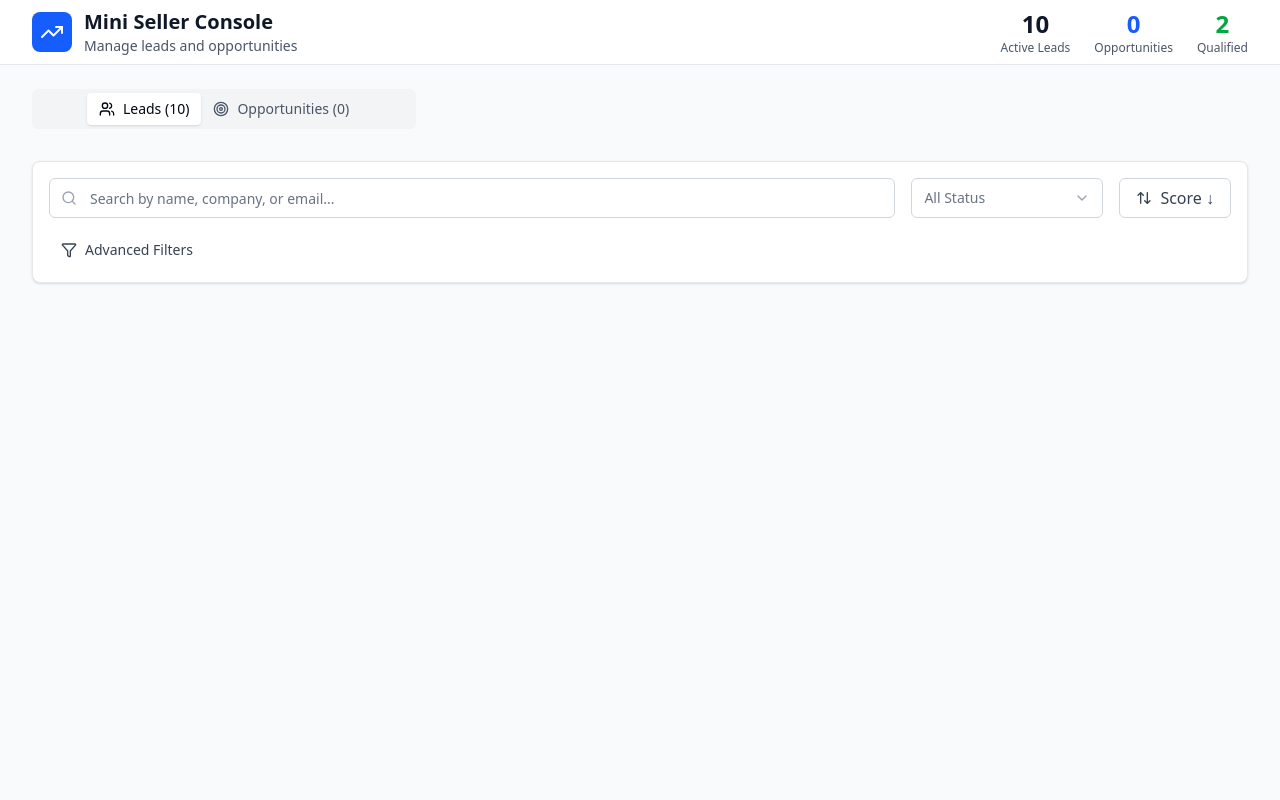
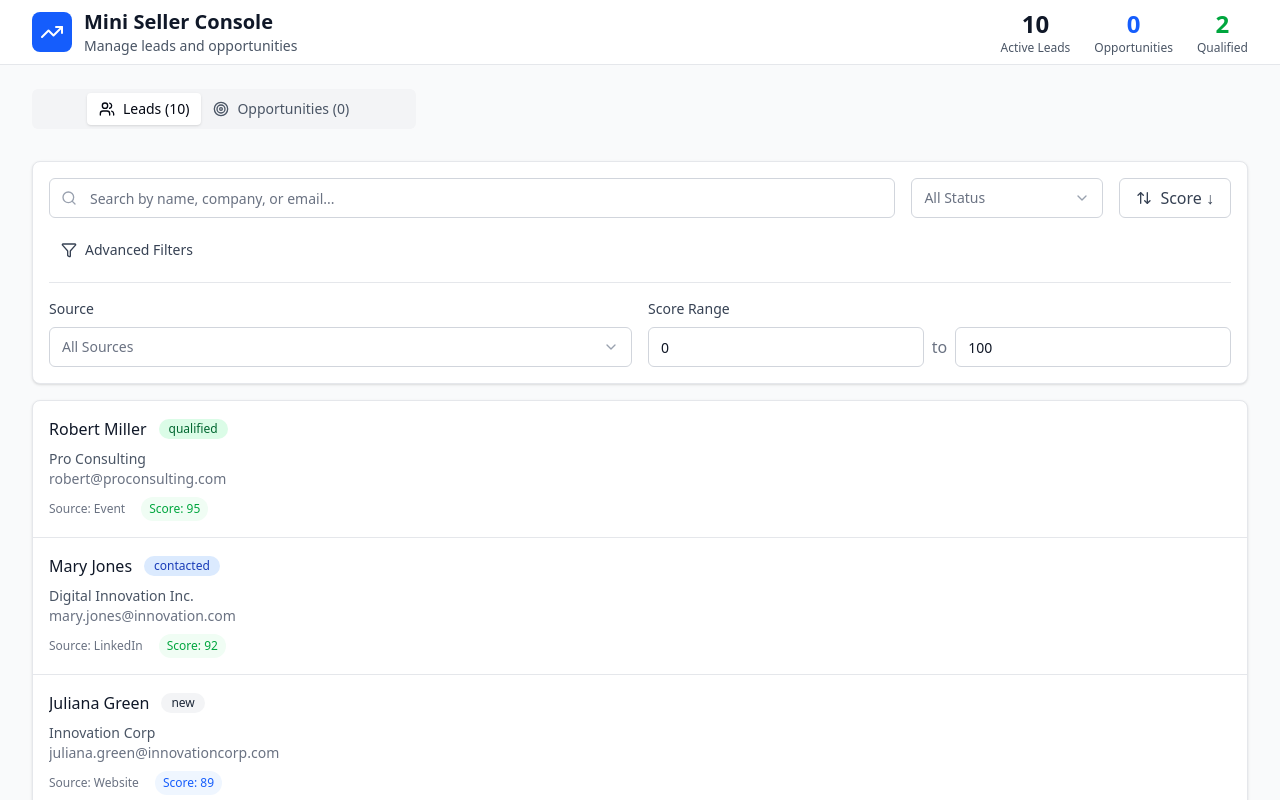
Before and after one commit to Lucasvalves/mini-seller-console, a React (Vite) app: page / in a window 1280 px wide. Both pictures are taken after a click on the button "Advanced Filters". Shown: the top 800 px of the page. Built offline with nearby package versions, Linux system fonts and the light colour scheme.

Commit message:
feat: enhance LeadsList component with advanced filtering and sorting options

```diff
--- a/src/components/LeadsList.tsx
+++ b/src/components/LeadsList.tsx
@@ -1,17 +1,21 @@
-import React, { useState } from 'react'
+import { useState, useMemo } from 'react'
 import type { Lead } from '../types'
+import { getScoreColor, getStatusColor } from '../utils/validation'
 import { Card } from './ui/Card'
 import { Button } from './ui/Buttton'
+import { Badge } from './ui/Badge'
 import { Input } from './ui/Input'
 import CustomSelect from './ui/CustomSelect'
 
 import { Search, ArrowUpDown, Filter, X } from 'lucide-react'
+
 interface LeadsListProps {
   leads: Lead[]
   onLeadSelect: (lead: Lead) => void
   selectedLeadId?: string
   loading?: boolean
 }
+
 interface FilterState {
   searchTerm: string
   statusFilter: string
@@ -20,7 +24,12 @@ interface FilterState {
   scoreRange: { min: number; max: number }
 }
 
-export function LeadsList({ loading }: LeadsListProps) {
+export function LeadsList({
+  leads,
+  onLeadSelect,
+  selectedLeadId,
+  loading
+}: LeadsListProps) {
   const [filters, setFilters] = useState<FilterState>({
     searchTerm: '',
     statusFilter: 'all',
@@ -32,6 +41,37 @@ export function LeadsList({ loading }: LeadsListProps) {
   const [showAdvancedFilters, setShowAdvancedFilters] = useState(false)
 
   // Get unique sources for filter dropdown
+  const uniqueSources = useMemo(() => {
+    const sources = [...new Set(leads.map((lead) => lead.source))]
+    return sources.sort()
+  }, [leads])
+
+  const filteredAndSortedLeads = useMemo(() => {
+    return leads
+      .filter((lead) => {
+        const matchesSearch =
+          lead.name.toLowerCase().includes(filters.searchTerm.toLowerCase()) ||
+          lead.company
+            .toLowerCase()
+            .includes(filters.searchTerm.toLowerCase()) ||
+          lead.email.toLowerCase().includes(filters.searchTerm.toLowerCase())
+
+        const matchesStatus =
+          filters.statusFilter === 'all' || lead.status === filters.statusFilter
+        const matchesSource =
+          filters.sourceFilter === 'all' || lead.source === filters.sourceFilter
+        const matchesScore =
+          lead.score >= filters.scoreRange.min &&
+          lead.score <= filters.scoreRange.max
+
+        return matchesSearch && matchesStatus && matchesSource && matchesScore
+      })
+      .sort((a, b) => {
+        return filters.sortOrder === 'desc'
+          ? b.score - a.score
+          : a.score - b.score
+      })
+  }, [leads, filters])
 
   const updateFilter = <K extends keyof FilterState>(
     key: K,
@@ -78,6 +118,11 @@ export function LeadsList({ loading }: LeadsListProps) {
     { value: 'unqualified', label: 'Unqualified' }
   ]
 
+  const sourceOptions = [
+    { value: 'all', label: 'All Sources' },
+    ...uniqueSources.map((source) => ({ value: source, label: source }))
+  ]
+
   return (
     <div className="space-y-4">
       {/* Search and Basic Filters */}
@@ -89,17 +134,13 @@ export function LeadsList({ loading }: LeadsListProps) {
               <Input
                 placeholder="Search by name, company, or email..."
                 value={filters.searchTerm}
-                onChange={(e: React.ChangeEvent<HTMLInputElement>) =>
-                  updateFilter('searchTerm', e.target.value)
-                }
+                onChange={(e) => updateFilter('searchTerm', e.target.value)}
                 className="pl-10"
               />
             </div>
             <CustomSelect
               value={filters.statusFilter}
-              onValueChange={(value: string) =>
-                updateFilter('statusFilter', value)
-              }
+              onValueChange={(value) => updateFilter('statusFilter', value)}
               placeholder="Filter by status"
               options={statusOptions}
               className="w-full sm:w-48"
@@ -143,7 +184,137 @@ export function LeadsList({ loading }: LeadsListProps) {
               </Button>
             )}
           </div>
+
+          {/* Advanced Filters */}
+          {showAdvancedFilters && (
+            <div className="pt-4 border-t space-y-4">
+              <div className="grid grid-cols-1 sm:grid-cols-2 gap-4">
+                <div>
+                  <label className="text-sm font-medium text-gray-700 mb-2 block">
+                    Source
+                  </label>
+                  <CustomSelect
+                    value={filters.sourceFilter}
+                    onValueChange={(value) =>
+                      updateFilter('sourceFilter', value)
+                    }
+                    placeholder="All sources"
+                    options={sourceOptions}
+                  />
+                </div>
+
+                <div>
+                  <label className="text-sm font-medium text-gray-700 mb-2 block">
+                    Score Range
+                  </label>
+                  <div className="flex items-center gap-2">
+                    <Input
+                      type="number"
+                      min="0"
+                      max="100"
+                      value={filters.scoreRange.min}
+                      onChange={(e) =>
+                        updateFilter('scoreRange', {
+                          ...filters.scoreRange,
+                          min: Number.parseInt(e.target.value) || 0
+                        })
+                      }
+                      className="w-20"
+                      placeholder="Min"
+                    />
+                    <span className="text-gray-500">to</span>
+                    <Input
+                      type="number"
+                      min="0"
+                      max="100"
+                      value={filters.scoreRange.max}
+                      onChange={(e) =>
+                        updateFilter('scoreRange', {
+                          ...filters.scoreRange,
+                          max: Number.parseInt(e.target.value) || 100
+                        })
+                      }
+                      className="w-20"
+                      placeholder="Max"
+                    />
+                  </div>
+                </div>
+              </div>
+            </div>
+          )}
         </div>
+      </Card>
+
+      {/* Results Summary */}
+      {hasActiveFilters && (
+        <div className="text-sm text-gray-600">
+          Showing {filteredAndSortedLeads.length} of {leads.length} leads
+        </div>
+      )}
+
+      {/* Leads List */}
+      <Card>
+        {filteredAndSortedLeads.length === 0 ? (
+          <div className="p-8 text-center text-gray-500">
+            <p className="text-lg font-medium">No leads found</p>
+            <p className="text-sm">
+              Try adjusting your search or filter criteria
+            </p>
+            {hasActiveFilters && (
+              <Button
+                variant="outline"
+                size="sm"
+                onClick={clearAllFilters}
+                className="mt-3 bg-transparent"
+              >
+                Clear Filters
+              </Button>
+            )}
+          </div>
+        ) : (
+          <div className="divide-y">
+            {filteredAndSortedLeads.map((lead) => (
+              <div
+                key={lead.id}
+                className={`p-4 cursor-pointer hover:bg-gray-50 transition-colors ${
+                  selectedLeadId === lead.id
+                    ? 'bg-blue-50 border-l-4 border-l-blue-500'
+                    : ''
+                }`}
+                onClick={() => onLeadSelect(lead)}
+              >
+                <div className="flex items-center justify-between">
+                  <div className="flex-1 min-w-0">
+                    <div className="flex items-center gap-3 mb-2">
+                      <h3 className="font-medium text-gray-900 truncate">
+                        {lead.name}
+                      </h3>
+                      <Badge className={getStatusColor(lead.status)}>
+                        {lead.status}
+                      </Badge>
+                    </div>
+                    <p className="text-sm text-gray-600 truncate">
+                      {lead.company}
+                    </p>
+                    <p className="text-sm text-gray-500 truncate">
+                      {lead.email}
+                    </p>
+                    <div className="flex items-center gap-4 mt-2">
+                      <span className="text-xs text-gray-500">
+                        Source: {lead.source}
+                      </span>
+                      <div
+                        className={`text-xs px-2 py-1 rounded-full font-medium ${getScoreColor(lead.score)}`}
+                      >
+                        Score: {lead.score}
+                      </div>
+                    </div>
+                  </div>
+                </div>
+              </div>
+            ))}
+          </div>
+        )}
       </Card>
     </div>
   )
--- a/src/hooks/useLeads.ts
+++ b/src/hooks/useLeads.ts
@@ -67,10 +67,10 @@ export function useLeads() {
       const opportunity: Opportunity = {
         id: `opp-${Date.now()}`,
         name: `${lead.company} - ${lead.name}`,
-        stage: (opportunityData?.stage as any) || "prospecting",
+        stage: (opportunityData?.stage as string) || 'prospecting',
         amount: opportunityData?.amount,
         accountName: lead.company,
-        createdAt: new Date(),
+        createdAt: new Date()
       }
 
       setOpportunities((prev) => [...prev, opportunity])
--- /dev/null
+++ b/src/utils/validation.ts
@@ -0,0 +1,21 @@
+export function getScoreColor(score:number): string {
+  if (score >= 90) return "text-green-600 bg-green-50"
+  if (score >= 75) return "text-blue-600 bg-blue-50"
+  if (score >= 60) return "text-yellow-600 bg-yellow-50"
+  return "text-red-600 bg-red-50"
+}
+
+export function getStatusColor(status:string): string {
+  switch (status) {
+    case "new":
+      return "bg-gray-100 text-gray-800"
+    case "contacted":
+      return "bg-blue-100 text-blue-800"
+    case "qualified":
+      return "bg-green-100 text-green-800"
+    case "unqualified":
+      return "bg-red-100 text-red-800"
+    default:
+      return "bg-gray-100 text-gray-800"
+  }
+}
```
